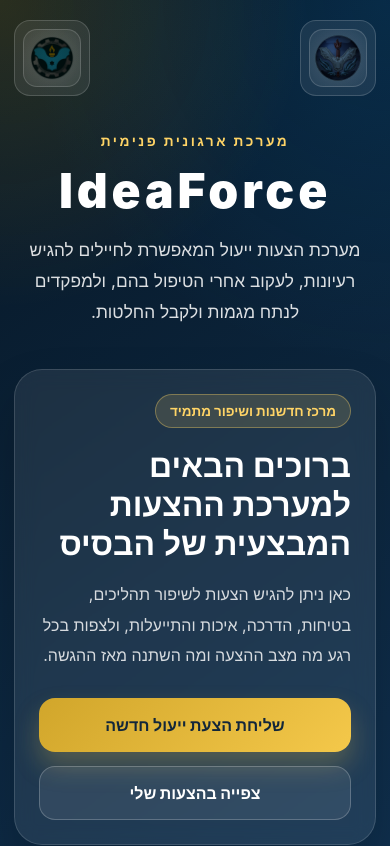
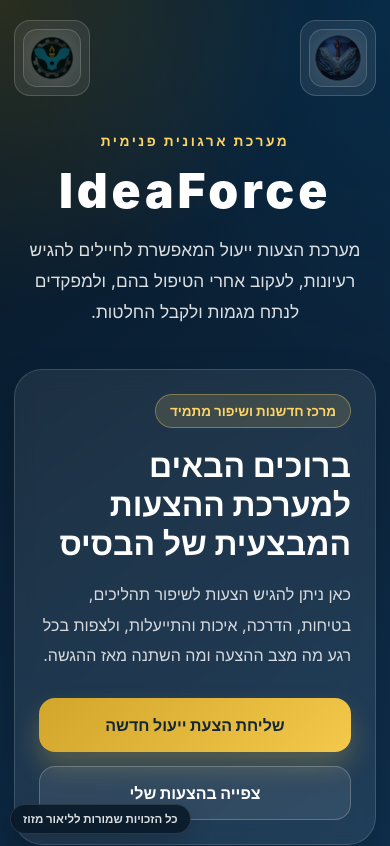
Before and after one commit to gafohad883-hash/ideaforce-app, a React (Create React App) app in the folder client/: page / in a window 390 px wide. Shown: the top 846 px of the page. Built offline with nearby package versions, Linux system fonts and the light colour scheme.

Commit message:
final project updates

```diff
--- a/client/src/App.js
+++ b/client/src/App.js
@@ -56,6 +56,10 @@
           }
         />
       </Routes>
+
+      <div className="app-copyright">
+        כל הזכויות שמורות לליאור מזוז
+      </div>
     </div>
   );
 }
--- a/client/src/styles/App.css
+++ b/client/src/styles/App.css
@@ -17,6 +17,22 @@
   flex-direction: column;
 }
 
+.app-copyright {
+  background: rgba(7, 22, 36, 0.82);
+  border: 1px solid rgba(255, 255, 255, 0.12);
+  border-radius: 999px;
+  bottom: 14px;
+  color: rgba(255, 255, 255, 0.86);
+  font-size: 0.78rem;
+  font-weight: 700;
+  left: 14px;
+  padding: 8px 14px;
+  position: fixed;
+  z-index: 1400;
+  backdrop-filter: blur(8px);
+  box-shadow: 0 10px 24px rgba(0, 0, 0, 0.16);
+}
+
 /* הגדרות ברירת מחדל לקלטים וכפתורים */
 button, input, select, textarea {
   font-family: inherit;
@@ -25,3 +41,12 @@
 * {
   box-sizing: border-box;
 }
+
+@media (max-width: 640px) {
+  .app-copyright {
+    bottom: 10px;
+    font-size: 0.72rem;
+    left: 10px;
+    padding: 7px 12px;
+  }
+}
```
Also changed, not shown: 12 other files (tests, documents, lock files or other folders).
